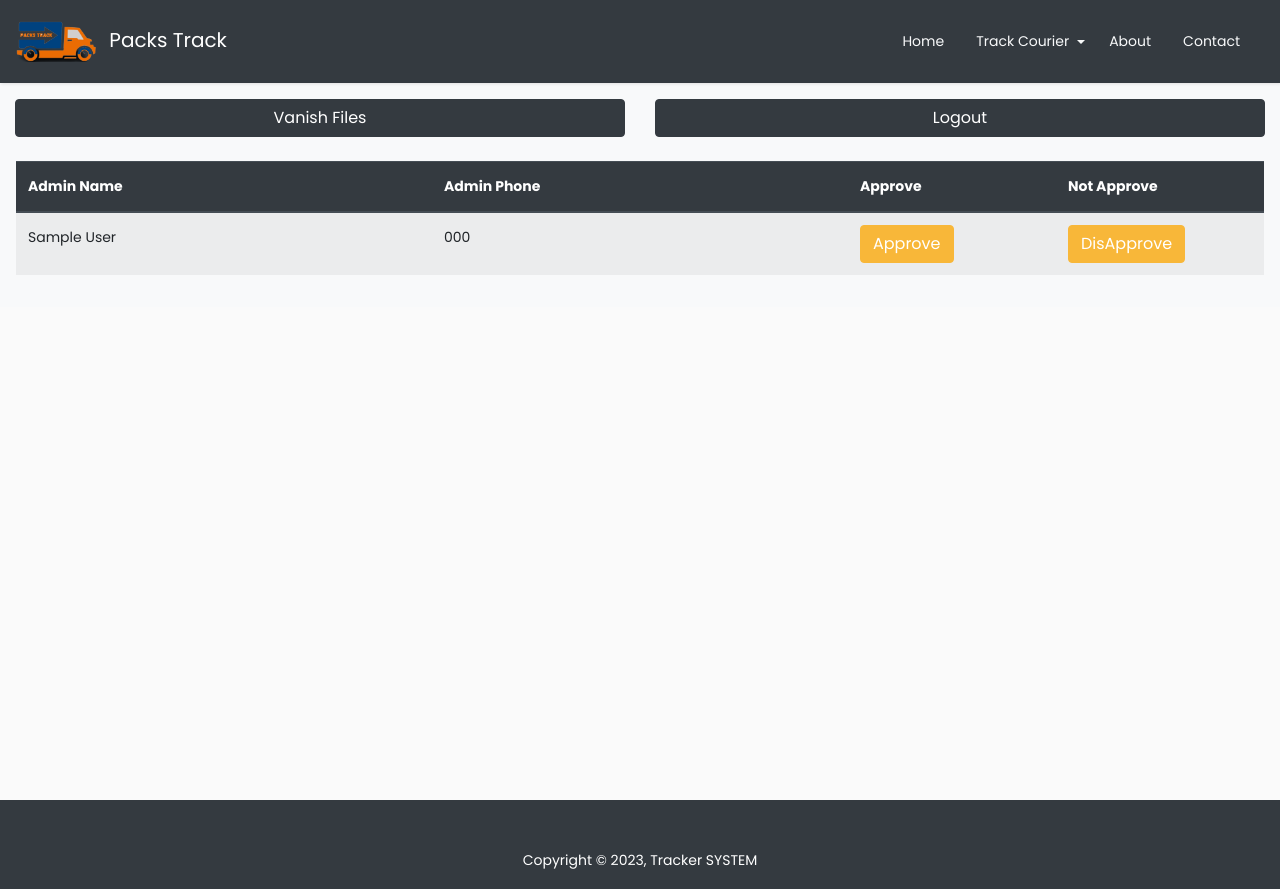
After one commit to hassaanc-invents/packstrack_web, a PHP site: page /packstrack_web/approve-admin.php in a window 1280 px wide. The commit adds this page. Run offline with PHP 8.4, Linux system fonts and the light colour scheme; the visitor is signed in with stand-in values (Sample User, id 1); tables that the repository leaves empty or names only in its code hold one stand-in row (values such as "Sample post"); data that the repository does not hold is empty.

Commit message:
user created

```diff
--- /dev/null
+++ b/approve-admin-table.php
@@ -0,0 +1,64 @@
+<?php
+$adminDisplayQuery = "SELECT * FROM admin_information";
+$runDisplayAdminQuery  = mysqli_query($conn, $adminDisplayQuery) or die("Cant Fetch Admin Data");
+?>
+<div id="action" class="bg-light py-3 mb-3">
+    <div class="d-flex">
+        <div class="col">
+            <div class="row">
+                <div class="col-md-6 mb-2">
+                    <button type="button" class="btn btn-dark btn-block" data-toggle="modal" data-target="#vanishFilesWarning">
+                        Vanish Files
+                    </button>
+                </div>
+                <div class="col-md-6 mb-2">
+                    <a href="logout" class="btn btn-dark btn-block text-white">
+                        Logout
+                    </a>
+                </div>
+            </div>
+            <div class="row px-3 mt-3 custom-scroll-bar" style="max-height: 480px; overflow:auto">
+                <table class="table table-striped">
+                    <thead class="thead-dark">
+                        <tr>
+                            <th class="col-sm-4">Admin Name</th>
+                            <th class="col-sm-4">Admin Phone</th>
+                            <th class="col-sm-2">Approve</th>
+                            <th class="col-sm-2">Not Approve</th>
+                        </tr>
+                    </thead>
+                    <tbody>
+                        <?php
+                        if (mysqli_num_rows($runDisplayAdminQuery) > 0) {
+                            while ($displayAdminSingleResult = mysqli_fetch_assoc($runDisplayAdminQuery)) {
+
+                        ?>
+                                <tr>
+                                    <td class="col-sm-4">
+                                        <?php echo $displayAdminSingleResult['admin_name'] ?>
+                                    </td>
+                                    <td class="col-sm-4">
+                                        <?php echo $displayAdminSingleResult['phone_number'] ?>
+                                    </td>
+                                    <td class="col-sm-2">
+                                        <a type="button" class="btn btn-primary" href="approvedisapprovecode?adminId=<?php echo $displayAdminSingleResult['admin_id'] ?>&isapprove=approve">
+                                            Approve
+                                        </a>
+                                    </td>
+                                    <td class="col-sm-2">
+                                        <a type="button" class="btn btn-primary" href="approvedisapprovecode?adminId=<?php echo $displayAdminSingleResult['admin_id'] ?>&isapprove=disapproved">
+                                            DisApprove
+                                        </a>
+                                    </td>
+                                </tr>
+
+                        <?php
+                            }
+                        }
+                        ?>
+                    </tbody>
+                </table>
+            </div>
+        </div>
+    </div>
+</div>
--- /dev/null
+++ b/approve-admin.php
@@ -0,0 +1,44 @@
+<?php
+include "connection.php";
+check_login($conn);
+if (isset($_SESSION['websitesecurity_hasing'])) {
+?>
+
+<!doctype html>
+<html lang="en">
+
+<head>
+    <title>Packstrack</title>
+    <meta charset="utf-8">
+    <meta name="viewport" content="width=device-width, initial-scale=1, shrink-to-fit=no">
+    <link href="https://fonts.googleapis.com/css?family=Poppins:300,400,500,600,700,800,900" rel="stylesheet">
+    <link rel="stylesheet" href="https://stackpath.bootstrapcdn.com/font-awesome/4.7.0/css/font-awesome.min.css">
+    <link rel="stylesheet" href="css/style.css">
+    <link rel="stylesheet" href="css/custom-scroll-bar.css">
+    <link rel="icon" type="image/x-icon" href="./images/trackingLogo.png">
+</head>
+
+<body>
+    <div class="wrapper d-flex align-items-stretch">
+        <!-- Page Content  -->
+        <div id="content" class="">
+            <?php
+            include "nav.php";
+            ?>
+            <?php
+            include "approve-admin-table.php"
+            ?>
+        </div>
+    </div>
+    <!-- Blog Modal Added -->
+    <?php
+    include "scripts.php";
+    ?>
+</body>
+
+</html>
+<?php
+} else {
+    header('Location:login');
+}
+?>
--- a/connection.php
+++ b/connection.php
@@ -17,7 +17,7 @@ function check_login($conn)
            $userdata = mysqli_fetch_assoc($result);
            return $userdata;
           }
-      } else {
+      } elseif(isset($_SESSION['websitesecurity_hasing'])){} else {
       header('Location:login');
       die;
 }
```
Also changed, not shown: adminAction.php (+28 -9 lines), approvedisapprovecode.php (added, +23 -0 lines), login.php (+7 -0 lines).
